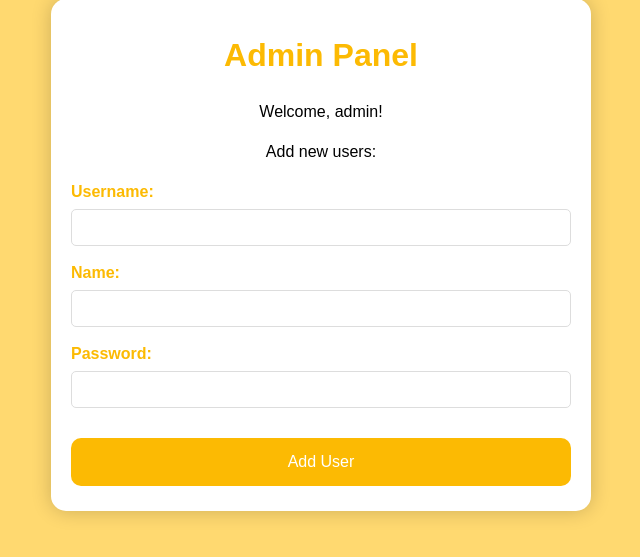
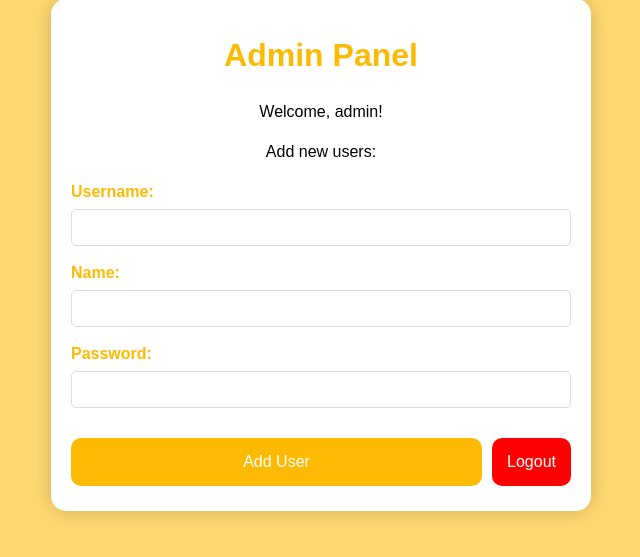
Before and after one commit to ShanksCS/Swiss-Cheese-Cloud-Storage-Solution, a PHP site: page /admin.php in a window 1280 px wide. Shown: the part 145-702 px from the top of the page, without its empty margins (319-959 px from the left). Run offline with PHP 8.4, Linux system fonts and the light colour scheme; the visitor is signed in with stand-in values (Sample User, id 1).

Commit message:
Added logout button

```diff
--- a/Website-Files/admin.php
+++ b/Website-Files/admin.php
@@ -38,7 +38,13 @@ if ($_SERVER['REQUEST_METHOD'] === 'POST') {
             <label>Password:</label>
             <input type="text" name="new_password" required>
 
-            <button type="submit">Add User</button>
+            <div class="wrap">
+        <button type="submit">Add User</button>
+    </form>
+    <form action="logout.php" method="POST" style="margin-left: 10px;">
+        <button type="submit" style="background-color: red; color: white;">Logout</button>
+    </form>
+</div>
         </form>
     </div>
 </body>
```
